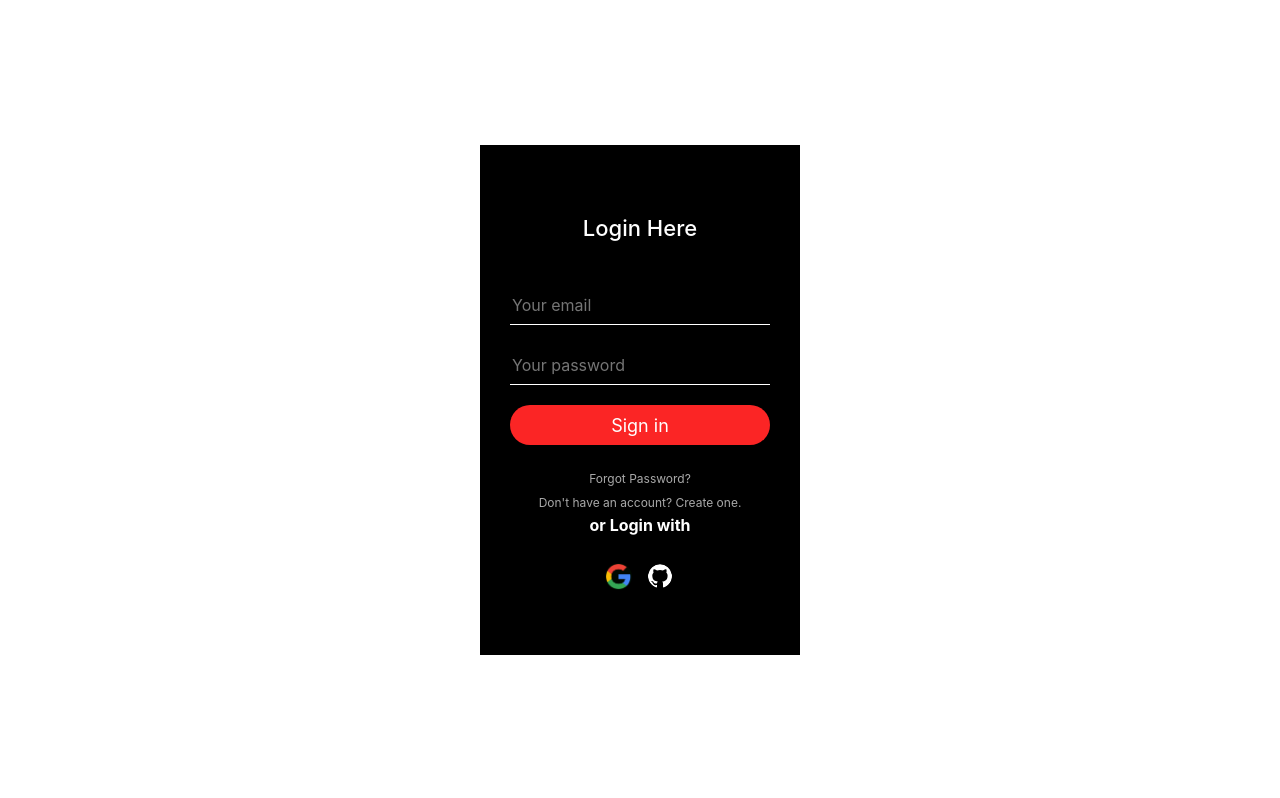
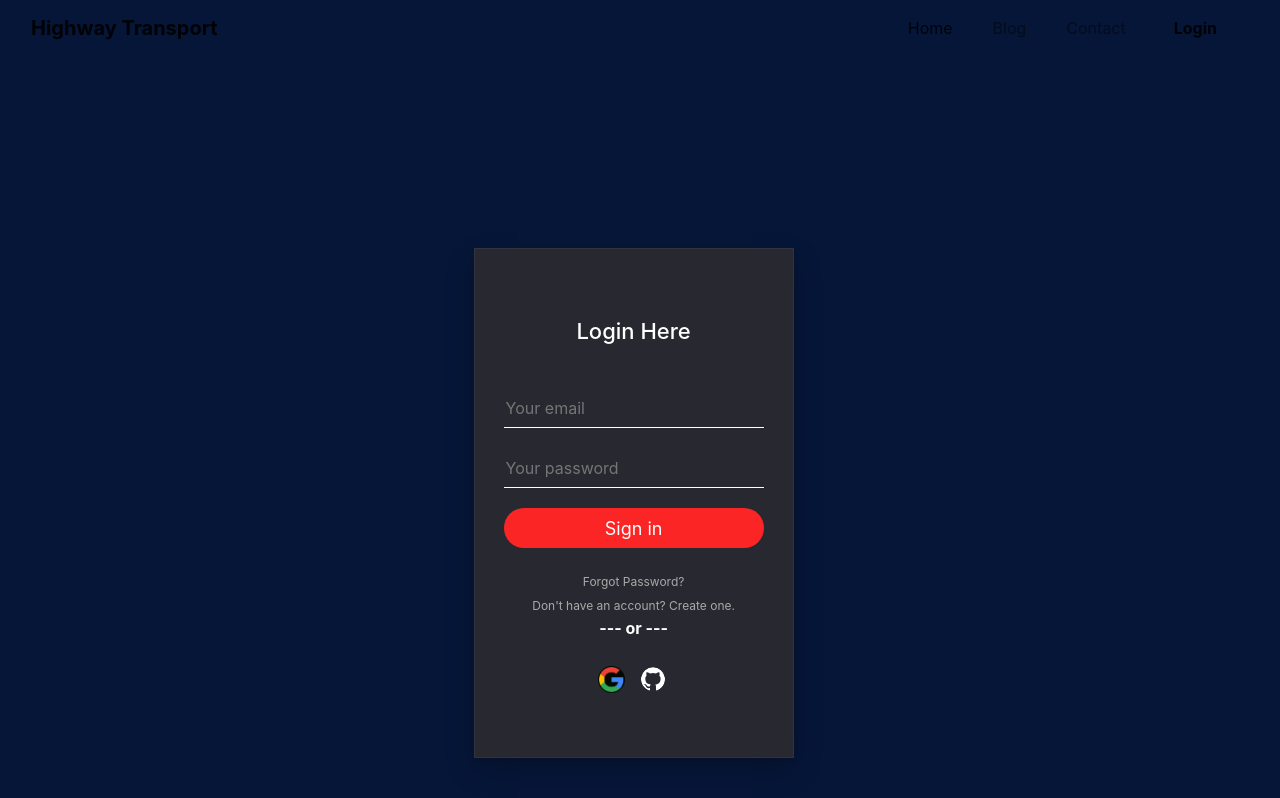
Before and after one commit to misbahs100/highway-transport, a React (Create React App) app: page /login in a window 1280 px wide. Built offline with nearby package versions, Linux system fonts and the light colour scheme.

Commit message:
search box css

```diff
--- a/src/App.js
+++ b/src/App.js
@@ -20,8 +20,8 @@ function App() {
   const [loggedInUser, setLoggedInUser] = useState({});
   return (
     <UserContext.Provider value={[loggedInUser, setLoggedInUser]}>
+
     <Router>
-      {/* <Header></Header> */}
       <Switch>
       <Route exact path="/">
           <Home></Home>
--- a/src/components/DestinationAddress/DestinationAddress.css
+++ b/src/components/DestinationAddress/DestinationAddress.css
@@ -1,12 +1,48 @@
-.address-form input{
+.address-form input[name="email"], input[name="name"], input[name="source"], input[name="destination"]{
     display: block;
     margin-top: 30px;
     padding: 5px;
     border: 1px solid gray;
-    border-radius: 5px;
+    /* border-radius: 5px; */
     width: 300px;
     margin-left: auto;
     margin-right: auto;
+    border: none;
+    border-bottom: 1px solid #fff;
+    background: transparent;
+    outline: none;
+    height: 40px;
+    color: #fff;
+    font-size: 16px;
+}
+.address-form input[type="submit"]
+  {
+    border: none;
+    outline: none;
+    height: 40px;
+    width: 300px;
+    padding: 5px;
+    background: #fb2525;
+    color: #fff;
+    font-size: 18px;
+    border-radius: 20px;
+    margin-left: auto;
+    margin-right: auto;
+    display: block;
+    margin-top: 30px;
+  }
+  .address-form input[type="submit"]:hover
+  {
+    cursor: pointer;
+    background: #ffc107;
+    color: #000;
+  }
+.addressbox{
+    width: 320px;
+    height: 410px;
+    background: rgb(40, 40, 48);
+    color: #fff;
+    padding: 5px;
 }
 .error{
     color:red;
--- a/src/components/DestinationAddress/DestinationAddress.js
+++ b/src/components/DestinationAddress/DestinationAddress.js
@@ -25,7 +25,7 @@ const DestinationAddress = () => {
    console.log(result);
 
     return (
-        <div className="container">
+        <div className="loginbox-container">
             <Header></Header>
             <div className="row container mt-5">
                 {isSearched
@@ -48,8 +48,9 @@ const DestinationAddress = () => {
                   </div>
               </div>)
                 : ( <div className="col-md-4 container addressbox">
-                <h1>Address</h1>
+                <h3 className="text-center">Giv.....</h3>
                 <form className="address-form" onSubmit={handleSubmit(onSubmit)}>
+
                     <input name="name" defaultValue={loggedInUser.displayName} ref={register({ required: true })} placeholder="Your name"/>
                     {errors.name && <span className="error">Name is required</span>}
 
--- /dev/null
+++ b/src/components/Header/Header.css
@@ -0,0 +1,3 @@
+.header-text{
+    font-weight: bold;
+}
--- a/src/components/Header/Header.js
+++ b/src/components/Header/Header.js
@@ -1,33 +1,32 @@
 import React, { useContext } from 'react';
 import { Link } from 'react-router-dom';
 import { UserContext } from '../../App';
+import './Header.css';
 
 const Header = () => {
     const [loggedInUser, setLoggedInUser] = useContext(UserContext);
     return (
         <div>
 
-            <nav class="navbar navbar-expand-lg navbar-light bg-light">
+            <nav class="navbar navbar-expand-lg navbar-light">
                 <div class="container-fluid">
-                    {/* <a class="navbar-brand" href="#">Navbar</a> */}
-                    <Link to="/home" class="navbar-brand">Highway Transport</Link>
+                    <Link to="/home" class="navbar-brand header-text">Highway Transport</Link>
                     <button class="navbar-toggler" type="button" data-bs-toggle="collapse" data-bs-target="#navbarNav" aria-controls="navbarNav" aria-expanded="false" aria-label="Toggle navigation">
                         <span class="navbar-toggler-icon"></span>
                     </button>
                     <div class="collapse navbar-collapse flex-row-reverse" id="navbarNav">
                         <ul class="navbar-nav">
                             <li class="nav-item">
-                                {/* <a class="nav-link active" aria-current="page" href="#">Home</a> */}
-                                <Link to="/home"  className="nav-link active">Home</Link>
+                                <Link to="/home"  className="nav-link active mr-4">Home</Link>
                             </li>
                             <li class="nav-item">
-                            <Link to="/blog" className="nav-link">Blog</Link>
+                            <Link to="/blog" className="nav-link mr-4">Blog</Link>
                             </li>
                             <li class="nav-item">
-                            <Link to="/contact"  className="nav-link">Contact</Link>
+                            <Link to="/contact"  className="nav-link mr-4">Contact</Link>
                             </li>
                             <li class="nav-item">
-                            <Link to="/login"  className="nav-link">{loggedInUser.displayName ? loggedInUser.displayName : "Login"}</Link>
+                            <Link to="/login"  className="nav-link active mr-4 ml-2 header-text">{loggedInUser.displayName ? loggedInUser.displayName : "Login"}</Link>
                             </li>
                         </ul>
                     </div>
--- a/src/components/Home/Home.css
+++ b/src/components/Home/Home.css
@@ -39,3 +39,12 @@
     font-size: large;
     font-weight: bold;
 }
+@media only screen and (max-width: 600px){
+    .card-container{
+        display: block;
+        margin-left: 25%;
+    }
+    .home{
+        height: 1100px;
+    }
+}
--- a/src/components/Home/Home.js
+++ b/src/components/Home/Home.js
@@ -11,7 +11,7 @@ const Home = () => {
         <div className="home">
             <Header></Header>
            <div className="container" style={{marginTop: '25%'}}>
-            <div className="row justify-content-center">
+            <div className="row justify-content-center card-container">
                    {
                        transports.map( transport => <Transport transport={transport}></Transport>)
                    }
--- a/src/components/Login/Login.css
+++ b/src/components/Login/Login.css
@@ -2,17 +2,22 @@
 .loginbox{
     width: 320px;
     height: 510px;
-    background: #000;
+    background: rgb(40, 40, 48);
     color: #fff;
-    top: 50%;
-    left: 50%;
-    position: absolute;
-    transform: translate(-50%,-50%);
+    margin-top: 15%;
+    margin-left: 37%;
+    /* position: absolute; */
+    /* transform: translate(-50%,-50%); */
     box-sizing: border-box;
     padding: 70px 30px;
     text-align: center;
+    /* box-shadow: 10px 10px 10px rgb(49, 48, 48); */
+    box-shadow: rgba(0, 0, 0, 0.2) 0px 12px 28px 0px, rgba(0, 0, 0, 0.1) 0px 2px 4px 0px, rgba(255, 255, 255, 0.05) 0px 0px 0px 1px inset;
   }
-
+  .loginbox-container{
+    background-color: rgb(6, 22, 56);
+    height: 100vh;
+  }
   .avatar{
     width: 100px;
     height: 100px;
@@ -92,3 +97,12 @@
 .signin-btn:hover{
   opacity: 0.7;
 }
+@media only screen and (max-width: 600px){
+  .loginbox{
+    margin: auto;
+    margin-top: 10%;
+  }
+  .loginbox-container{
+    height: 900px;
+  }
+}
--- a/src/components/Login/Login.js
+++ b/src/components/Login/Login.js
@@ -5,6 +5,7 @@ import './Login.css';
 import {UserContext} from '../../App';
 import googlePic from '../../images/google-2.png';
 import GitHubIcon from '@material-ui/icons/GitHub';
+import Header from '../Header/Header';
 
 const Login = () => {
     const [newUser, setNewUser] = useState(false)
@@ -73,7 +74,8 @@ const Login = () => {
 
 
     return (
-        <div>
+        <div className="loginbox-container">
+            <Header></Header>
             <div className="loginbox">
                 {newUser
                  ? <h1>Create a new account</h1>
@@ -95,7 +97,7 @@ const Login = () => {
                      : <a href="#" onClick={() => setNewUser(!newUser)}>Don't have an account? Create one.</a>
                     }
                     <br />
-                    <p>or Login with</p>
+                    <p>--- or ---</p>
                     <br />
                 </form>
                 <div>
```
